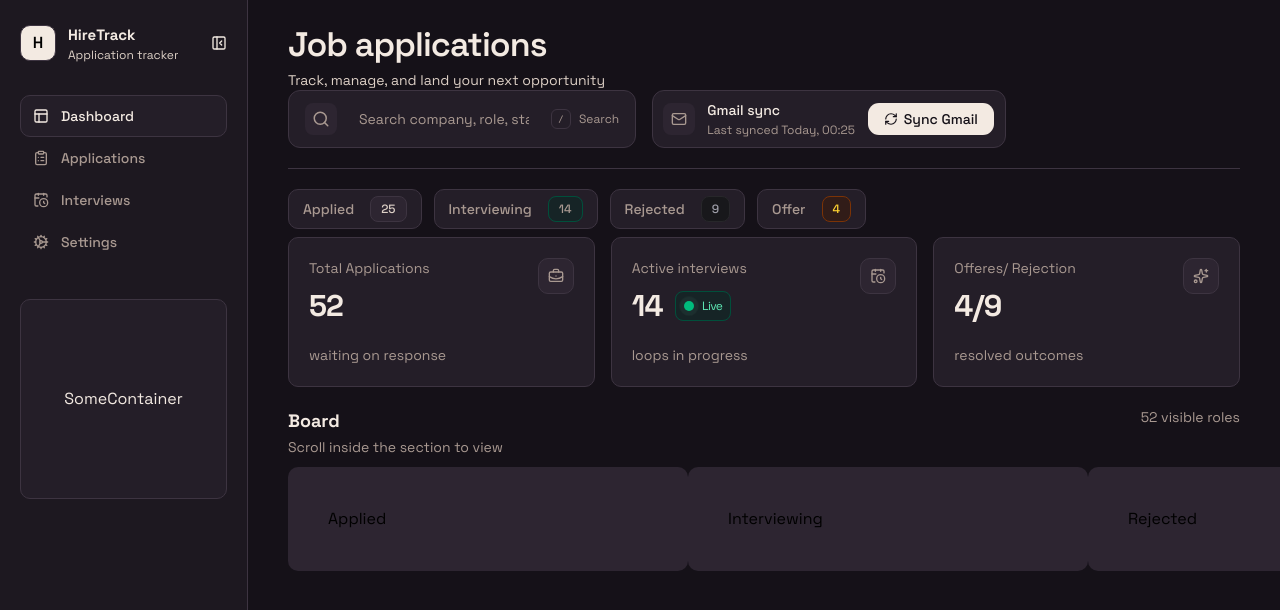
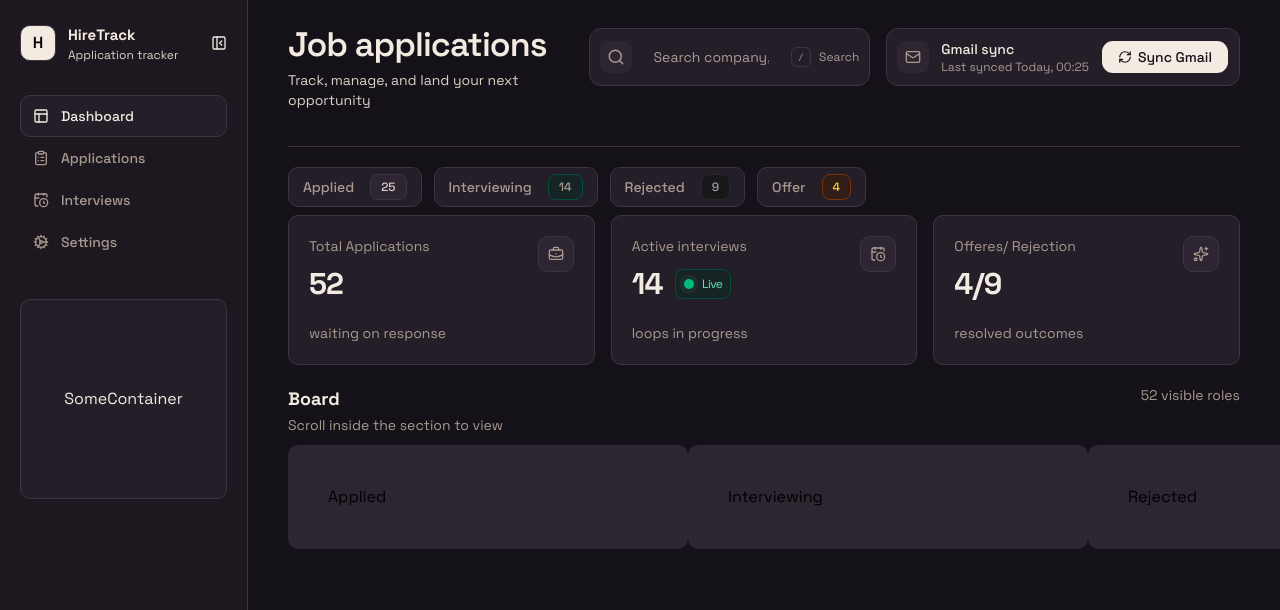
Before and after one commit to mundesamarth/HireTrack, a Next.js app: page / in a window 1280 px wide. Shown: the top 610 px of the page. Built offline with nearby package versions, Linux system fonts and the light colour scheme.

Commit message:
Finally fixed the responsiveness of top header and metrics section

```diff
--- a/app/Dashboard/Dashboard.tsx
+++ b/app/Dashboard/Dashboard.tsx
@@ -5,7 +5,7 @@ import TopmetricsSection from "../components/TopmetricsSection";
 
 export default function Dashboard(){
     return(
-        <div className="">
+        <div className="min-w-0">
             <TopheaderSection/>
             <TopmetricsSection/>
             <MetricsSection/>
--- a/app/components/Searchbar.tsx
+++ b/app/components/Searchbar.tsx
@@ -3,17 +3,17 @@ import { Search } from "lucide-react";
 
 export default function Searchbar(){
     return(
-        <div className="border border-border  bg-surface rounded-[12px]  ">
-            <div className="flex items-center justify-center gap-x-[12px] px-[16px] py-3 px-2.5  ">
+        <div className="">
+            <div className="border border-border min-w-0  bg-surface rounded-[12px] min-h-[52px]  flex items-center justify-center gap-x-[12px]  py-3 px-2.5  ">
               <p className=" w-8 h-8 bg-surface-muted rounded-[8px] flex items-center justify-center ">
                 <Search
                   className="text-foreground-3 h-[18px] w-[18px]"
                   size={14}
                 />
               </p>
-              <div className="">
+              <div className="flex-1">
                 <Input
-                  className="border-none outline-none border-foreground-1 text-[14px] rounded-[10px] focus:border focus:border-border focus:outline-none placeholder:text-foreground-3 focus-visible:ring-0"
+                  className="border-none outline-none border-foreground-1 min-w-0 text-[14px] text-foreground-1 rounded-[10px] focus:border focus:border-border focus:outline-none placeholder:text-foreground-3 focus-visible:ring-0"
                   placeholder="Search company, role, status"
                 />
               </div>
--- a/app/components/Syncbutton.tsx
+++ b/app/components/Syncbutton.tsx
@@ -33,15 +33,17 @@ import { CloudSync, Mail, RefreshCcw } from "lucide-react";
 
 export default function Syncbutton() {
   return (
-    <div className="rounded-[12px] border border-border min-h-[52px] bg-surface flex items-center justify-center px-2.5 gap-3">
+    <div className=" shrink-0">
+
+    <div className="border border-border min-w-0  bg-surface rounded-[12px] min-h-[52px]  flex items-center justify-center gap-x-[12px]  py-2.5 px-2.5  ">
       {/* Left */}
       <div className="w-8 h-8 flex items-center justify-center bg-surface-muted rounded-[8px]">
         <Mail className="text-foreground-3 h-4 w-4" />
       </div>
       {/* Middle */}
-      <div>
-        <div className="text-[14px] font-medium  text-foreground-1 ">Gmail sync</div>
-        <div className="text-[12px] text-foreground-3">
+      <div className="min-w-0">
+        <div className="text-[14px] font-medium  text-foreground-1 text-sm ">Gmail sync</div>
+        <div className="text-[12px] text-foreground-3  text-xs">
           Last synced Today, 00:25
         </div>
       </div>
@@ -51,6 +53,7 @@ export default function Syncbutton() {
           <RefreshCcw className="!w-3.5 !h-3.5 scale-x-[-1] " />
           Sync Gmail
         </Button>
+    </div>
       </div>
     </div>
   );
--- a/app/components/Topheader.tsx
+++ b/app/components/Topheader.tsx
@@ -1,11 +1,10 @@
 "use client";
-import { Input } from "@/components/ui/input";
+
 import { Search } from "lucide-react";
-import Link from "next/link";
+
 import { usePathname } from "next/navigation";
 import Searchbar from "./Searchbar";
 import Syncbutton from "./Syncbutton";
-
 
 export default function TopheaderSection() {
   const pathname = usePathname();
@@ -39,66 +38,27 @@ export default function TopheaderSection() {
   ];
   const currentHeading = headingLabel.find((h) => h.href === pathname);
   return (
-    <div className="flex justify-between mt-7 h-auto min-w-560px max-w-720px  border-b pb-5 sm:flex-wrap ">
+    <div className="flex xl:flex-row xl:justify-between xl:items-start flex-col mt-7 h-auto border-b pb-5 md:gap-2">
       {/* Left Section  */}
-      <div className="">
-        <div className="text-[34px] font-[600] leading-none tracking-[-0.06rem] text-foreground-1">
+      <div className="pb-4">
+        <div className="text-[34px] font-[600] leading-none tracking-[-0.06rem] text-foreground-1 ">
           {currentHeading?.label}
         </div>
-        <div className="text-sm mt-2 text-foreground-2">
+        <div className="text-sm mt-2 text-foreground-2 max-w-2xl">
           {currentHeading?.subLabel}
         </div>
       </div>
       {/* Right side */}
-      <div>
-        <div className="flex gap-4 sm:flex-wrap min-h-[52px] md:w-[100%]">
-            {/* Search Bar */}
-          <Searchbar/>
+
+        <div className="flex gap-4 min-h-[52px] sm:flex-row flex-col ">
+          {/* Search Bar */}
+          <div className="md:w-full ">
+            <Searchbar />
+          </div>
           {/* Sync Button */}
-          <Syncbutton/>
+          <Syncbutton />
         </div>
       </div>
-    </div>
+
   );
 }
-
-// 4. Search Toolbar Design System
-
-// This is the command-style search module.
-
-// ### Container
-// - Height: minimum `52px`
-// - Background: primary surface
-// - Border: `1px solid --border`
-// - Radius: `12px`
-// - Shadow: shared raised surface
-// - Layout: icon tile + input/content + trailing shortcut hint
-
-// ### Internal Layout
-// - Horizontal gap: `12px`
-// - Padding: `16px`
-// - Icon tile size: `32x32`
-// - Input height: visually aligned inside `52px` container
-
-// ### Search Input
-// - Font size: `14px`
-// - Radius: `10px`
-// - Background: transparent or integrated with toolbar surface
-// - Shortcut hint: `/` key shown inside `Kbd`
-
-// ### Responsive Behavior
-// - Mobile: full width
-// - `sm` and up: pairs with Gmail sync in a 2-column utility grid
-
-// ### Design Intent
-// - Should feel like a command/search surface
-// - Must not look like a plain input dropped in the header
-
-// ---
-
-
-// ### Responsive Behavior
-// - Mobile: stacks below search
-// - `sm` and above: sits beside search in toolbar grid
-
-// ---
```
